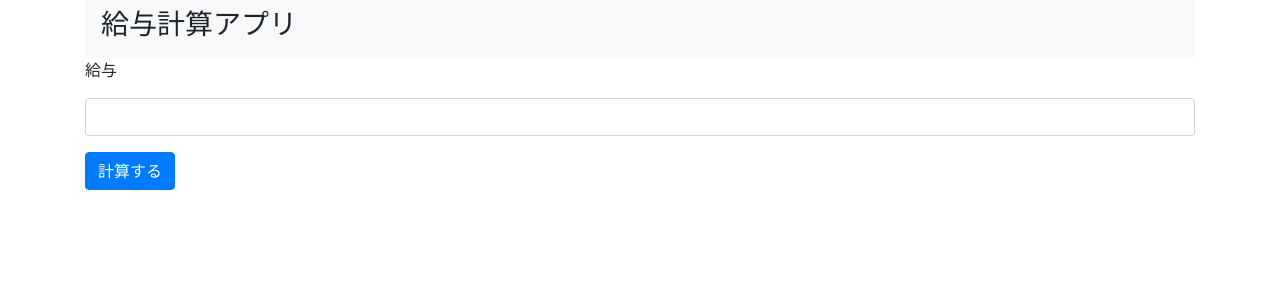
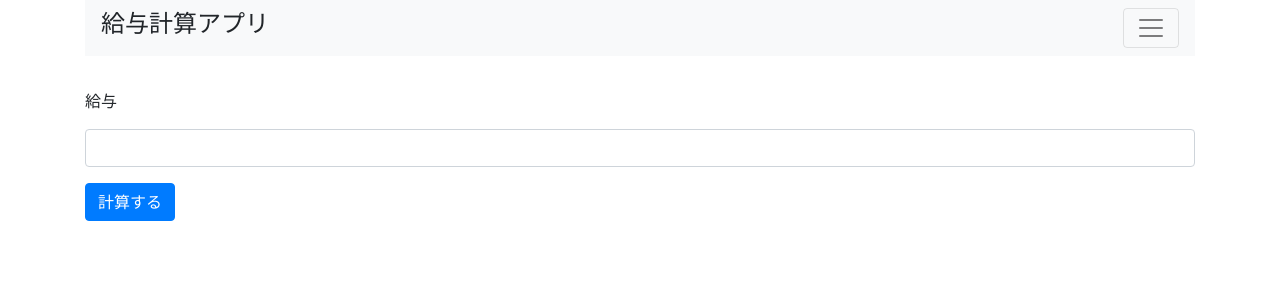
Before and after one commit to MokaMiyake/Flask_MiyakeTech, a Flask app: page / in a window 1280 px wide. Shown: the top 300 px of the page. Run offline with Flask 3, Linux system fonts and the light colour scheme; some libraries are stand-ins or nearby versions.

Commit message:
レイアウトの修正。税率計算の説明文の追加

```diff
--- a/horikawa/application/calcsalary_app/salary/templates/layout.html
+++ b/horikawa/application/calcsalary_app/salary/templates/layout.html
@@ -10,7 +10,18 @@
 
 <div class="container">
     <nav class="navbar navbar-expd-lg navbar-light bg-light">
-        <h3>給与計算アプリ</h3>
+        <h4>給与計算アプリ</h4>
+        <button class="navbar-toggler" type="button" data-toggle="collapse" data-target="#navbarNav" aria-controls="navbarNav" aria-expanded="false" aria-label="Toggle navigation">
+            <span class="navbar-toggler-icon"></span>
+        </button>
+
+        <div class="collapse navbar-collapse" id="navbarNav" style="margin-top: 2%;">
+            <ul class="nav navbar-nav navbar-right">
+                <li class="nav-item">
+                    <p>100万以下は税率10%, 100万以上は超えた部分が税率20%で計算</p>
+                </li>
+            </ul>
+        </div>
     </nav>
 
     {% for message in get_flashed_messages() %}
@@ -18,7 +29,7 @@
         {{ message }}
     </div>
     {% endfor %}
-    <div class="blog-body">
+    <div class="blog-body" style="margin-top: 3%;">
         {% block body %}{% endblock %}
     </div>
 </div>
```
